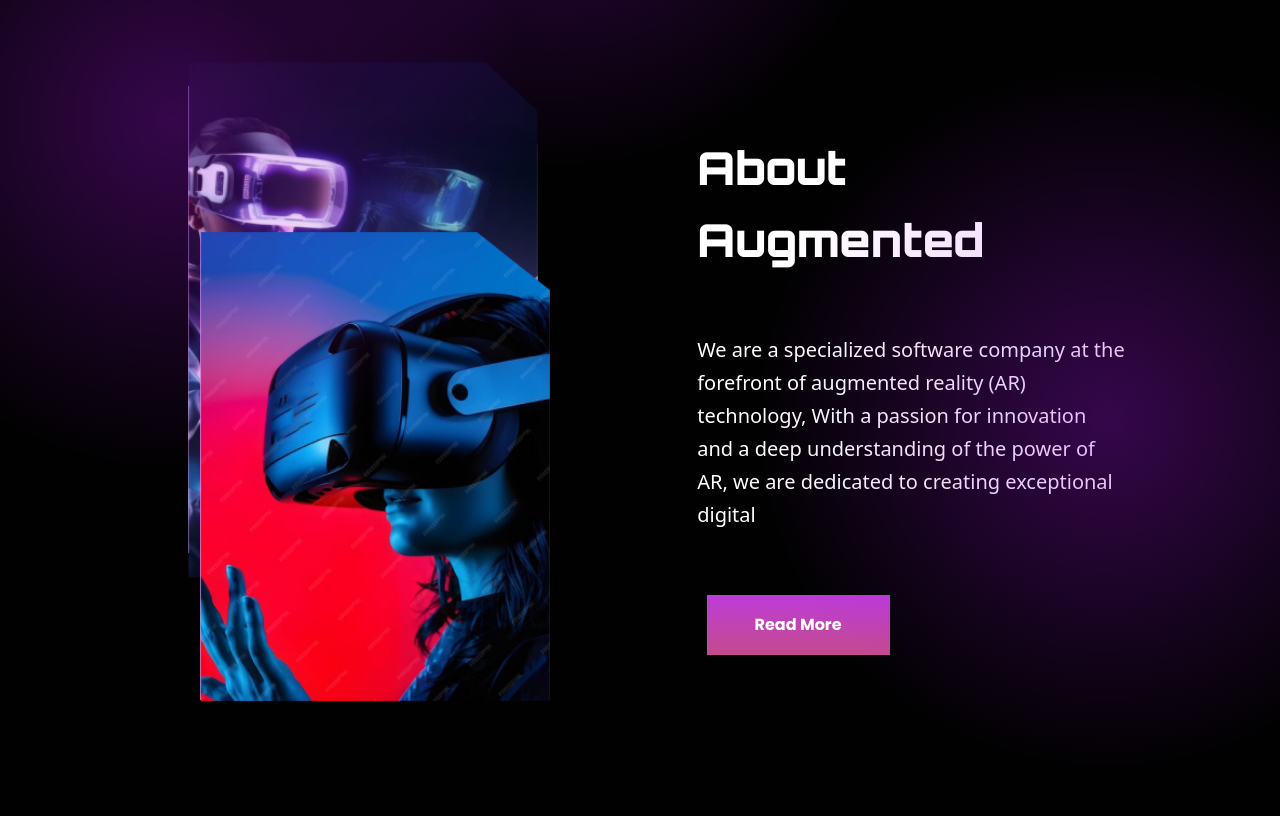
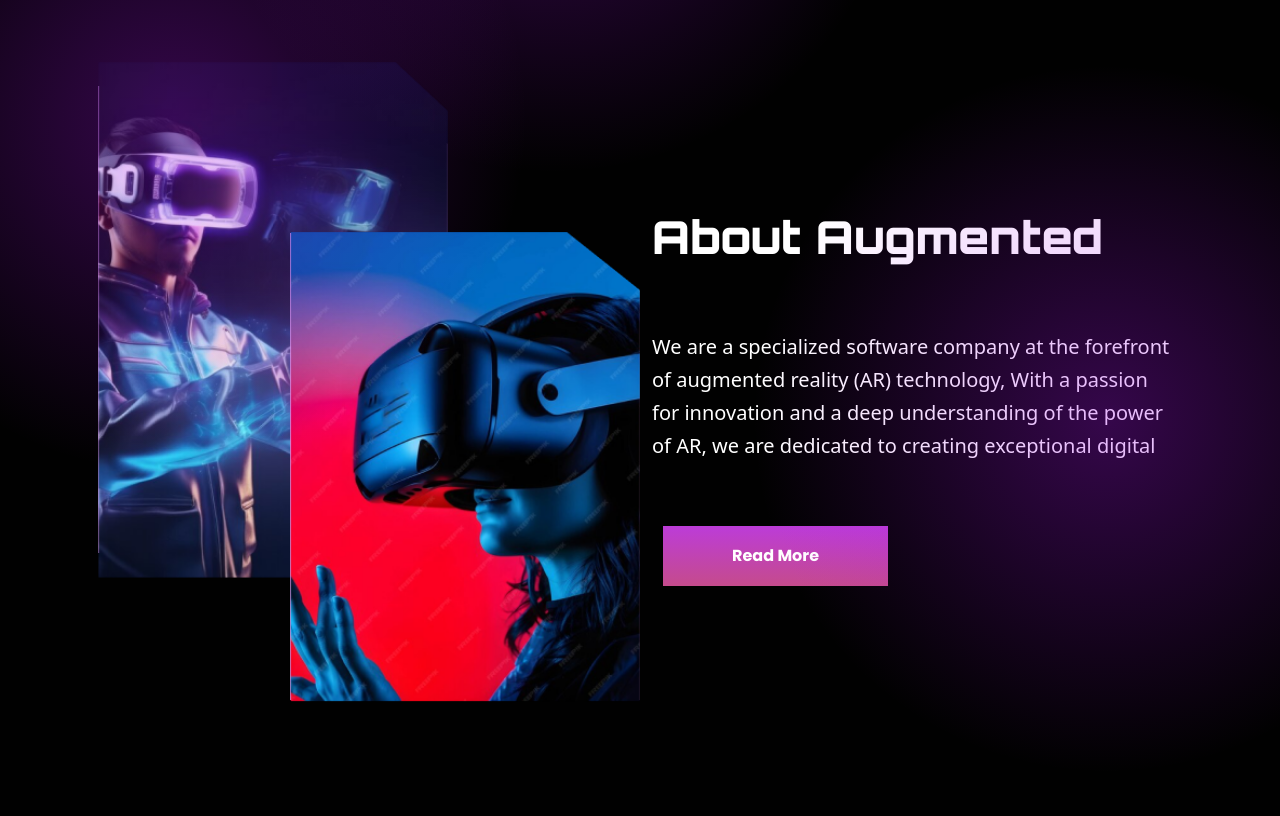
Before and after one commit to augmentedsolutions/augmentedsolWeb, a React (Vite) app: page / in a window 1280 px wide. Shown: the part 640-1456 px from the top of the page. Built offline with nearby package versions, Linux system fonts and the light colour scheme.

Commit message:
All components structure completed using html and css

```diff
--- a/src/components/HomeComponent/AboutHome/AboutHome.jsx
+++ b/src/components/HomeComponent/AboutHome/AboutHome.jsx
@@ -9,7 +9,7 @@ const AboutHome = () => {
     <div className="row d-flex justify-content-center align-items-center ">
       <div className="col-lg-6" >
         <div className="row d-flex justify-content-center align-items-center">
-          <div className="col-7 col-lg-8 image-container">
+          <div className=" image-container" style={{width:'550px'}}>
             <div className="about-image-main about-image-left">
               <img
                 src={AboutOne}
@@ -32,14 +32,14 @@ const AboutHome = () => {
       </div>
       <div className="col-lg-6">
         <div className="row d-flex justify-content-center align-items-center">
-          <div className="col-10">
-            <div className="row mb-5">
-              <div className="col-12">
+          <div className="col-12">
+            <div className="row mb-3 mb-md-5">
+              <div className="col-12 text-center text-lg-start ">
                 <h1 className="text_primary">About Augmented</h1>
               </div>
             </div>
-            <div className="row mb-5">
-              <div className="col-12">
+            <div className="row mb-3 mb-md-5">
+              <div className="col-12 text-center text-lg-start">
                 <p className="text_paragraph">
                   We are a specialized software company at the forefront of
                   augmented reality (AR) technology, With a passion for
@@ -49,7 +49,7 @@ const AboutHome = () => {
               </div>
             </div>
             <div className="row d-flex justify-content-start">
-                <div className="col-6 ">
+                <div className="col-lg-6 text-center text-lg-start">
                 <Button name="Read More" />
                 </div>
             </div>
```
